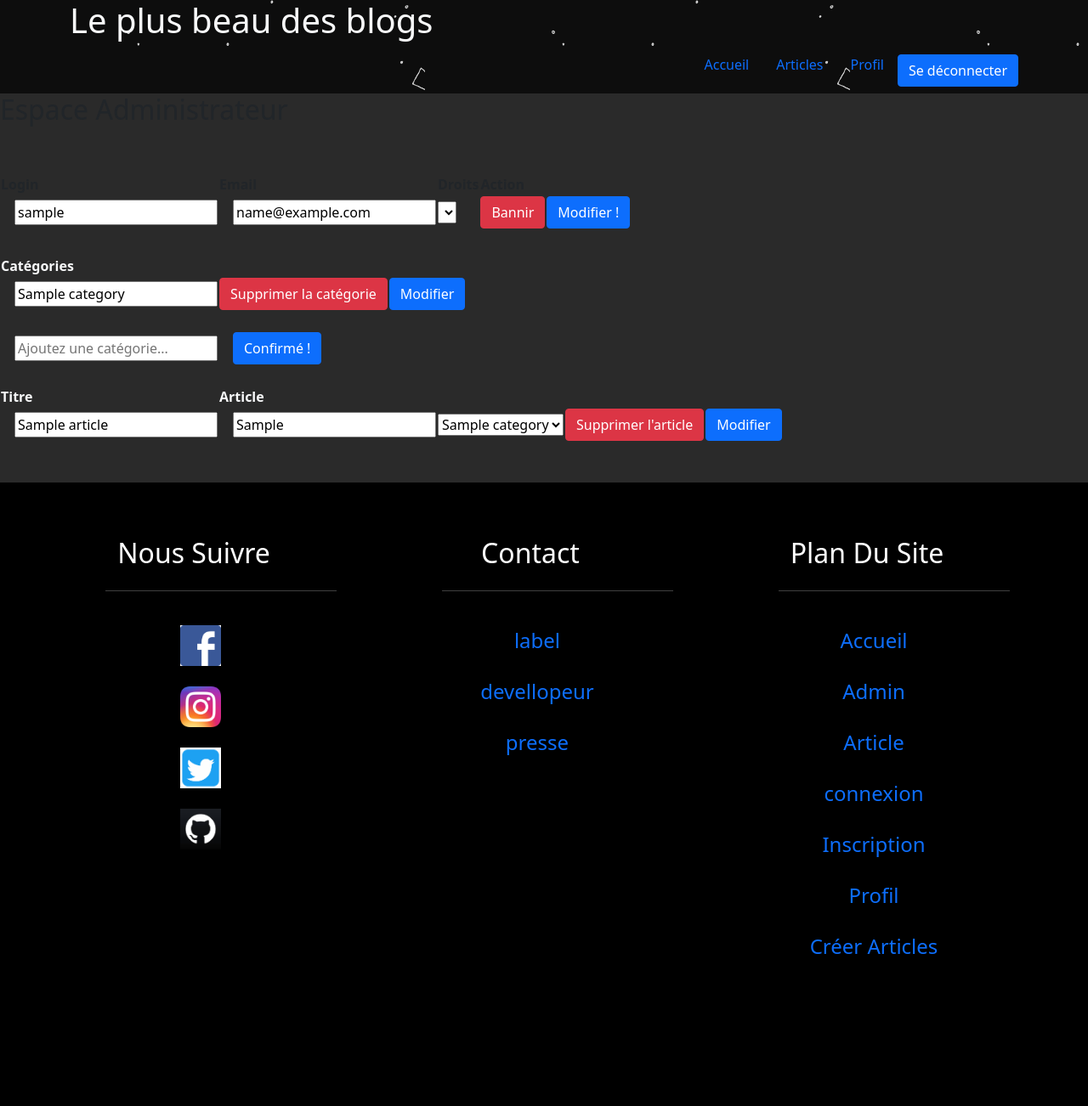
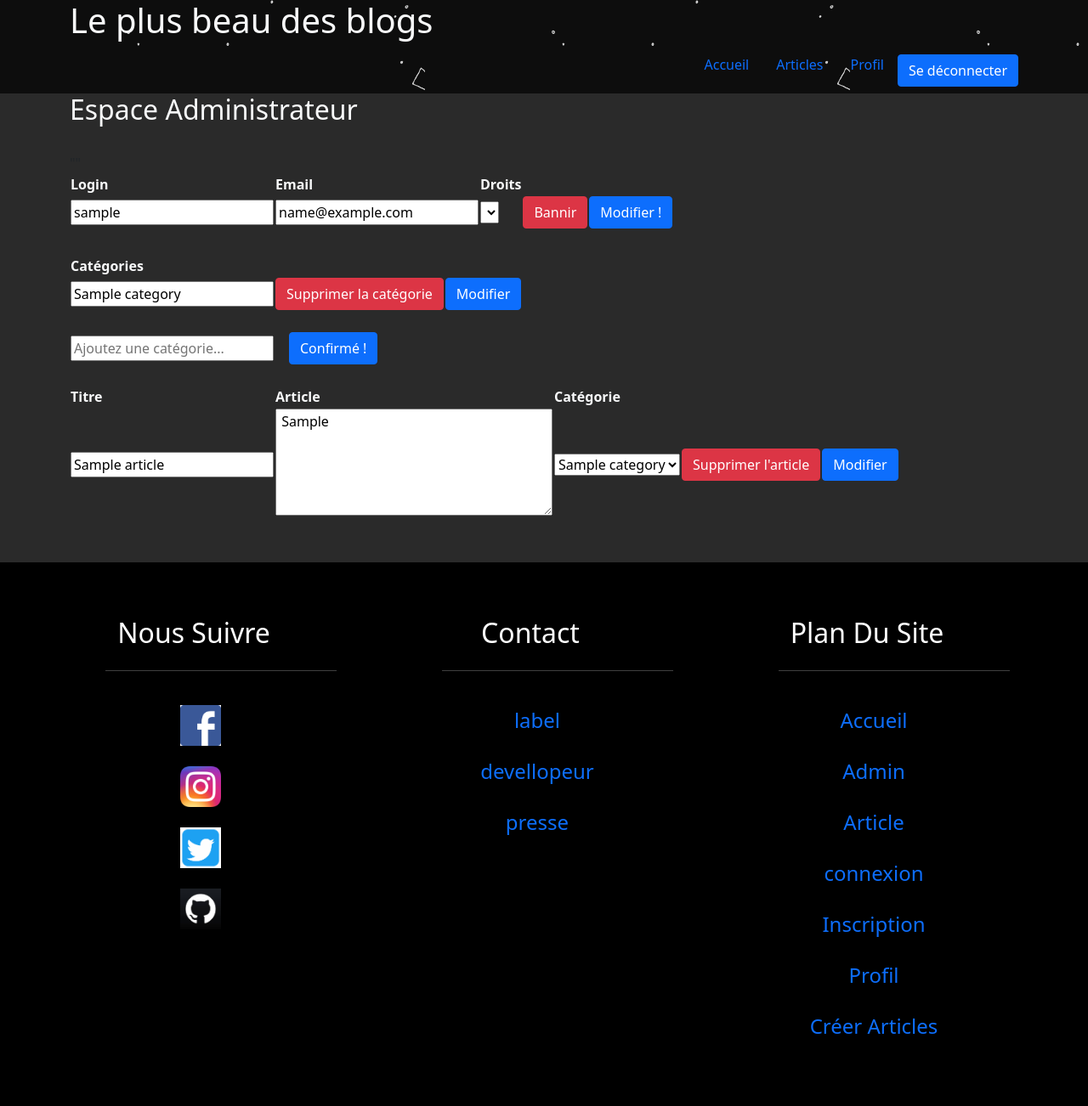
Before and after one commit to marc-keil/blog, a PHP site: page /admin.php in a window 1280 px wide. Shown: the whole page at 85% size. Before the commit the page ends 1123 px from the top, so only its background shows below. Run offline with PHP 8.4, Linux system fonts and the light colour scheme; the visitor is signed in with stand-in values (Sample User, id 1); tables that the repository leaves empty or names only in its code hold one stand-in row (values such as "Sample post"); data that the repository does not hold is empty.

Commit message:
admin totalement fini, claude il est trop beau putain

```diff
--- a/admin.php
+++ b/admin.php
@@ -209,7 +209,7 @@ if (isset($_GET['supprimerarticle']) && !empty($_GET['supprimerarticle'])) {
 
 <head>
     <meta charset="UTF-8">
-    <link rel="stylesheet" type="text/css" href="../css/style.css">
+    <link rel="stylesheet" type="text/css" href="./css/style.css">
     <title>Espace Administrateur</title>
     <link href="https://cdn.jsdelivr.net/npm/bootstrap@5.1.3/dist/css/bootstrap.min.css" rel="stylesheet" integrity="sha384-1BmE4kWBq78iYhFldvKuhfTAU6auU8tT94WrHftjDbrCEXSU1oBoqyl2QvZ6jIW3" crossorigin="anonymous">
 </head>
@@ -223,27 +223,27 @@ if (isset($_GET['supprimerarticle']) && !empty($_GET['supprimerarticle'])) {
         }
         ?>
     </header>
-
-    <main>
-        <h2>Espace Administrateur</h2>
+    <div class="az">
+        <main class="container">
+            <h2 class="text-light">Espace Administrateur</h2>
             <br />
             <table>
                 <thead>
                     <tr class=test>
-                    <th class=test>Login</th>
-                    <th class=test>Email</th>
-                    <th class=test>Droits</th>
-                    <th class=test>Action</th>
+                        <th class="text-light">Login</th>
+                        <th class="text-light">Email</th>
+                        <th class="text-light">Droits</th>
                     </tr>
                 </thead>
                 <?php while ($u = $utilisateurs->fetch()) { ?>
-                <form method="POST">
 
+                            <form class="" method="POST">
+""
                                 <input id="id" type="hidden" name="id" value="<?php echo $u['idu']; ?>">
                                 <label class="text-light" for="newlogin"></label>
-                    <td><input class="crtdedition" id="newlogin" type="text" name="newlogin" value="<?php echo $u['login']; ?>"></td>
+                                <td><input class="" id="newlogin" type="text" name="newlogin" value="<?php echo $u['login']; ?>"></td>
                                 <label class="text-light" for="newmail"></label>
-                    <td><input class="crtdedition" id="newmail" type="mail" name="newmail" value="<?php echo $u['email']; ?>"></td>
+                                <td><input class="" id="newmail" type="mail" name="newmail" value="<?php echo $u['email']; ?>"></td>
                                 <td>
                                     <select name="select" id="select">
                                         <?php foreach ($lis as $key => $value) { ?>
@@ -270,7 +270,7 @@ if (isset($_GET['supprimerarticle']) && !empty($_GET['supprimerarticle'])) {
                     <form method="POST">
                         <input id="idc" type="hidden" name="idc" value="<?php echo $c['idc']; ?>">
                         <label class="text-light" for="newcateg"></label>
-                    <td><input class="crtdedition" id="newcateg" type="text" name="newcateg" value="<?php echo $c['nom']; ?>"></td>
+                        <td><input class="" id="newcateg" type="text" name="newcateg" value="<?php echo $c['nom']; ?>"></td>
                         <td class=test><a class="btn btn-danger" href="admin.php?supprimercateg=<?= $c['idc'] ?>">Supprimer la catégorie</a></td>
                         <td class=test><input id="" type="submit" class="btn btn-primary" name="submit" value="Modifier"></td>
                     </form>
@@ -278,7 +278,7 @@ if (isset($_GET['supprimerarticle']) && !empty($_GET['supprimerarticle'])) {
                 <?php } ?>
                 <form method="POST">
                     <label class="mt-4 text-light" for="creercateg"></label>
-                <td><input class="mt-4 ms-3" id="creercateg" type="text" name="creercateg" placeholder="Ajoutez une catégorie..."></td>
+                    <td><input class="mt-4" id="creercateg" type="text" name="creercateg" placeholder="Ajoutez une catégorie..."></td>
                     <td class=test><input id="" type="submit" class="btn btn-primary mt-4 ms-3" name="submit" value="Confirmé !"></td>
                 </form>
             </table>
@@ -287,6 +287,8 @@ if (isset($_GET['supprimerarticle']) && !empty($_GET['supprimerarticle'])) {
                     <tr class=test>
                         <th class="text-light">Titre</th>
                         <th class="text-light">Article</th>
+                        <th class="text-light">Catégorie</th>
+
                     </tr>
                 </thead>
                 <?php while ($a = $listearticles->fetch()) { ?>
@@ -294,9 +296,9 @@ if (isset($_GET['supprimerarticle']) && !empty($_GET['supprimerarticle'])) {
                         <form method="POST">
                             <input id="ida" type="hidden" name="ida" value="<?php echo $a['ida']; ?>">
                             <label class="text-light" for="modiftitre"></label>
-                        <td><input class="crtdedition" id="modiftitre" type="text" name="modiftitre" value="<?php echo $a['titre']; ?>"></td>
+                            <td><input class="" id="modiftitre" type="text" name="modiftitre" value="<?php echo $a['titre']; ?>"></td>
                             <label class="text-light" for="modifarticle"></label>
-                        <td><input class="crtdedition" id="modifarticle" type="text" name="modifarticle" value="<?php echo $a['article']; ?>"></td>
+                            <td><textarea class="" id="modifarticle" rows="5" cols="33" name="modifarticle"> <?= $a['article']; ?></textarea></td>
                             <td>
                                 <select name="selectc" id="selectc">
                                     <?php foreach ($fetchcate as $key => $value) { ?>
@@ -324,6 +326,7 @@ if (isset($_GET['supprimerarticle']) && !empty($_GET['supprimerarticle'])) {
             }
             ?>
         </main>
+    </div>
     <footer>
         <?php
         include_once('include/footer.php');
--- a/connexion.php
+++ b/connexion.php
@@ -55,7 +55,7 @@ if (isset($_POST['formconnexion'])) {
 
         ?>
     </header>
-
+    <div class="az">
     <main>
         <br /><br />
         <div id="crdivconnexion">
@@ -99,6 +99,7 @@ if (isset($_POST['formconnexion'])) {
         }
         ?>
     </main>
+    </div>
     <footer>
         <?php
         include_once('include/footer.php');
--- a/css/style.css
+++ b/css/style.css
@@ -60,7 +60,7 @@
 }
 
 /* MAIN */
-main{
+.az{
   /* height: 32em; */
   background-color: rgba(0, 0, 0, 0.835);
 }
@@ -248,3 +248,7 @@ input{
   justify-content: right;
   flex-direction: row;
 }
+
+.red{
+  background-color: rgb(255, 0, 0);
+}
--- a/editionprofil.php
+++ b/editionprofil.php
@@ -79,6 +79,7 @@ if (isset($_SESSION['id']) && $_SESSION['id'] > 0) {
             }
             ?>
         </header>
+        <div class="az">
         <main>
             <div id="crdivedition">
                 <h2 class="text-light">Edition de mon profil</h2>
@@ -131,6 +132,7 @@ if (isset($_SESSION['id']) && $_SESSION['id'] > 0) {
             <br><br>
             <a href="profil.php" class="formconnexion">Retour</a><br><br><br>
         </main>
+        </div>
         <footer>
             <?php
             include_once('include/footer.php');
--- a/inscription.php
+++ b/inscription.php
@@ -70,6 +70,7 @@ if (isset($_POST['forminscription'])) {
         }
         ?>
     </header>
+    <div class="az">
     <main>
         <h2 id="crh2inscription" class="text-light"> Remplissez notre formulaire d'inscription</h2>
         <br /><br />
@@ -124,6 +125,7 @@ if (isset($_POST['forminscription'])) {
         }
         ?>
     </main>
+    </div>
     <footer>
         <?php
         include_once('include/footer.php');
--- a/profil.php
+++ b/profil.php
@@ -31,6 +31,7 @@ if (isset($_SESSION['id']) && $_SESSION['id'] > 0) {
         }
         ?>
     </header>
+    <div class="az">
     <main>
         <div id="crdivprofil">
             <h2 class="text-light">Profil de <?php echo $infoutilisateur['login'] ?> </h2>
@@ -44,7 +45,7 @@ if (isset($_SESSION['id']) && $_SESSION['id'] > 0) {
             <a class="profila" href="editionprofil.php"> Editer son profil</a>
             <br /><br />
         </div>
-
+    </div>
     </main>
 
     <footer>
```
Lines whose indentation alone changed are shown as unchanged.
